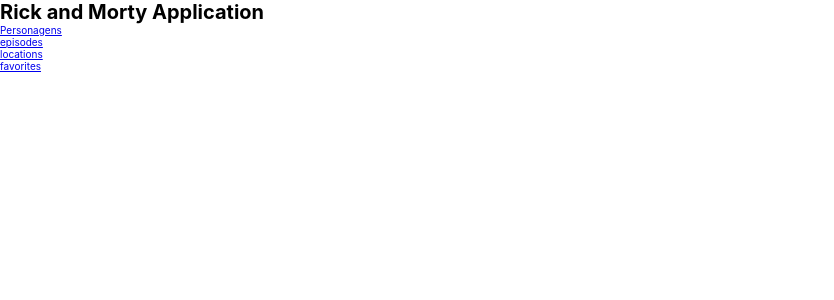
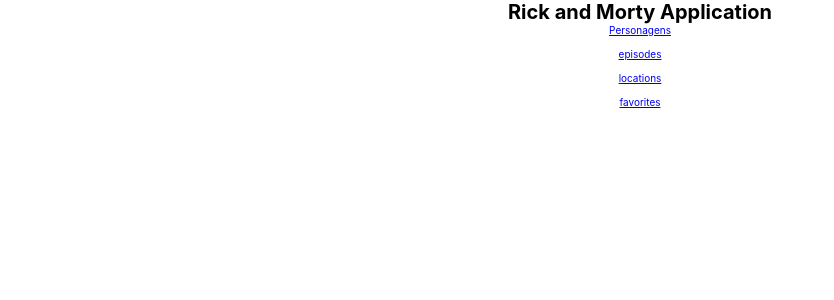
Before and after one commit to tthayza/rick-and-morty, an Angular app: page /favorites in a window 1280 px wide. Shown: the top 300 px of the page, without its empty margins (0-834 px from the left). Built offline with nearby package versions, Linux system fonts and the light colour scheme.

Commit message:
feat: adjust positioning for parent elements

```diff
--- a/src/app/app.component.html
+++ b/src/app/app.component.html
@@ -1,3 +1,4 @@
+<main class="main">
   <h1>Rick and Morty Application</h1>
   <a routerLink="characters" routerLinkActive>Personagens</a>
   <br />
@@ -6,4 +7,6 @@
   <a routerLink="locations" routerLinkActive>locations</a>
   <br />
   <a routerLink="favorites" routerLinkActive>favorites</a>
+
   <router-outlet></router-outlet>
+</main>
--- a/src/app/app.component.scss
+++ b/src/app/app.component.scss
@@ -1 +1,6 @@
 @import "../styles.scss";
+
+.main {
+  @include alignment(center);
+  flex-direction: column;
+}
--- a/src/app/components/card-listing/card-listing.component.html
+++ b/src/app/components/card-listing/card-listing.component.html
@@ -1,5 +1,7 @@
-<section class="card-list">
-  @for (element of elementsList; track 0) {
-  <app-card [dataElement]="element" (unfavorited)="refreshFavorites()" />
-  }
+<section class="wrapper-card-list">
+  <div class="card-list">
+    @for (element of elementsList; track 0) {
+    <app-card [dataElement]="element" (unfavorited)="refreshFavorites()" />
+    }
+  </div>
 </section>
--- a/src/app/components/card-listing/card-listing.component.scss
+++ b/src/app/components/card-listing/card-listing.component.scss
@@ -1,6 +1,9 @@
 @import "../../../styles.scss";
 
-.card-list {
-  // border: 1px solid red;
-  @include wrapList;
+.wrapper-card-list {
+  @include justifying(center);
+  padding: 0 26rem;
+  .card-list {
+    @include wrapList;
+  }
 }
```
Lines whose indentation alone changed are shown as unchanged.
